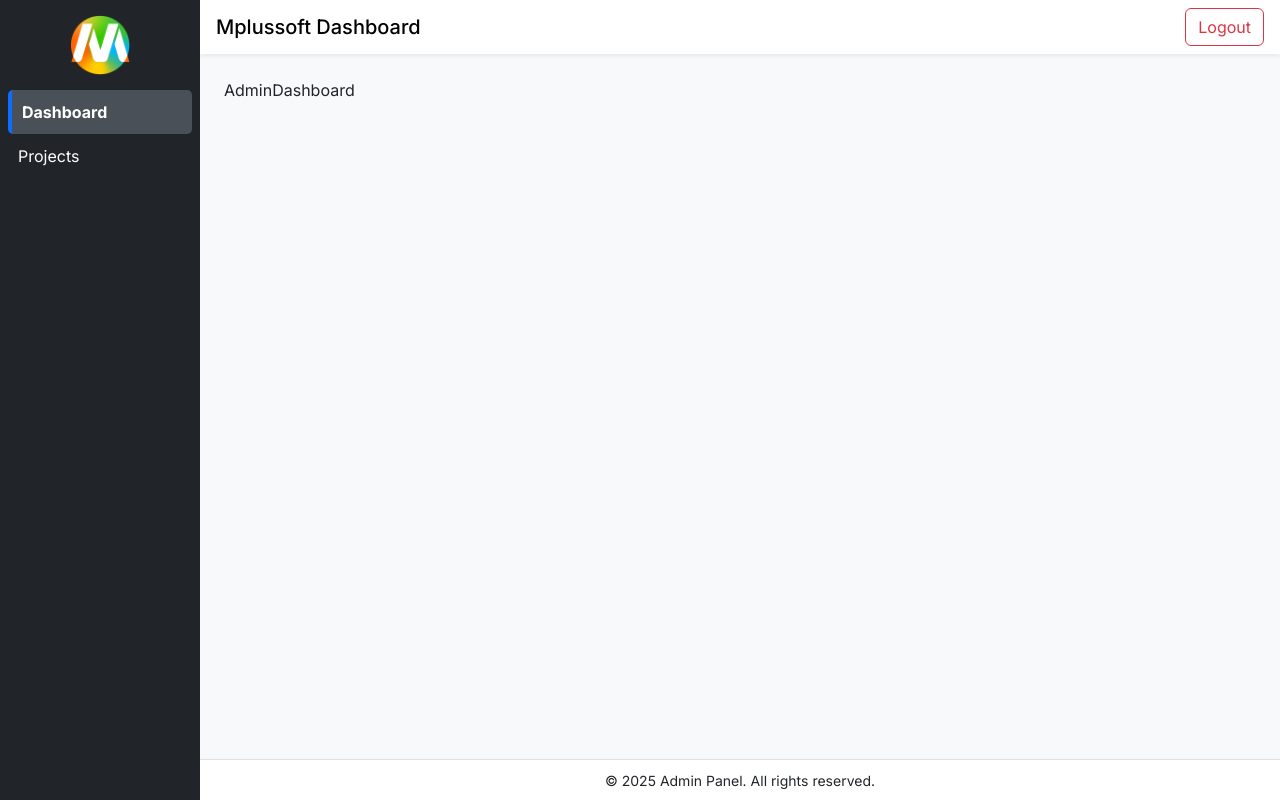
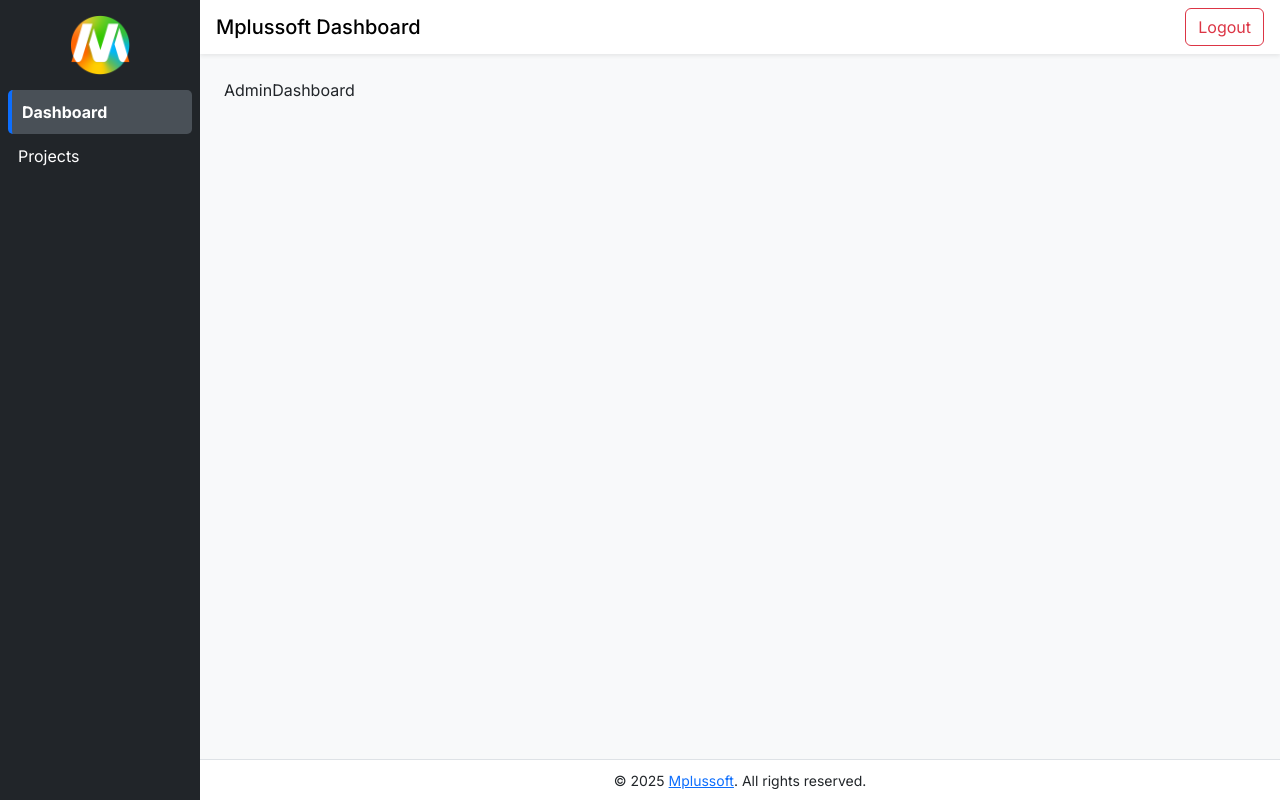
Before and after one commit to MplussoftTech/Mplussoft_Project_Dashboard_ReactJS, a React (Vite) app: page /admin in a window 1280 px wide. Built offline with nearby package versions, Linux system fonts and the light colour scheme; sample sign-in values are in the browser's storage.

Commit message:
footer-changes-and-logo

```diff
--- a/src/components/AdminFooter.jsx
+++ b/src/components/AdminFooter.jsx
@@ -1,7 +1,9 @@
 export default function AdminFooter() {
   return (
     <footer className="bg-white text-center py-2 border-top">
-      <small>&copy; {new Date().getFullYear()} Admin Panel. All rights reserved.</small>
+      <small>&copy; {new Date().getFullYear()}
+        <a className="ms-1" href="https://www.mplussoft.com" target="_blank">Mplussoft</a>
+        . All rights reserved.</small>
     </footer>
   );
 }
--- a/src/components/AdminLogin.jsx
+++ b/src/components/AdminLogin.jsx
@@ -1,6 +1,6 @@
 import axios from "axios";
 import { useState } from "react";
-import { useNavigate } from "react-router-dom";
+import { Link, useNavigate } from "react-router-dom";
 import api from "../api";
 
 function AdminLogin() {
@@ -36,6 +36,10 @@
         className="card shadow p-4"
         style={{ width: "100%", maxWidth: "400px" }}
       >
+        <Link to="/">
+          <img className="admin_logo" src="/icon.png" alt="" />
+        </Link>
+
         <h3 className="text-center mb-4">Login</h3>
         <form onSubmit={handleSubmit}>
           <div className="mb-3">
```
